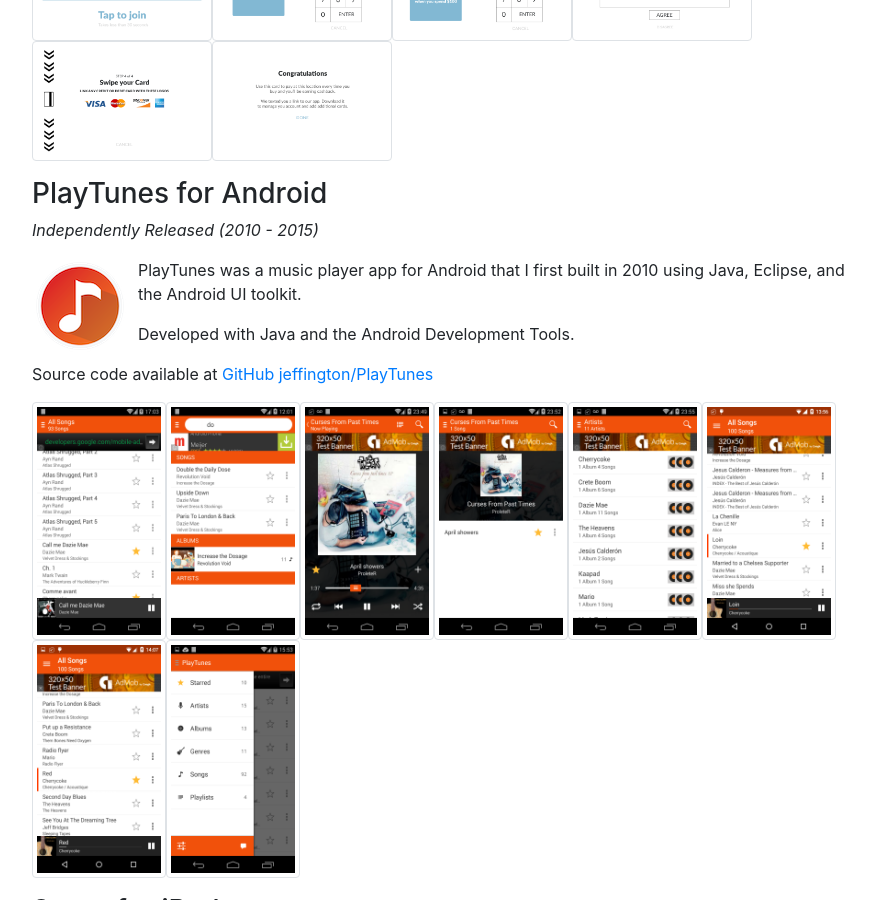
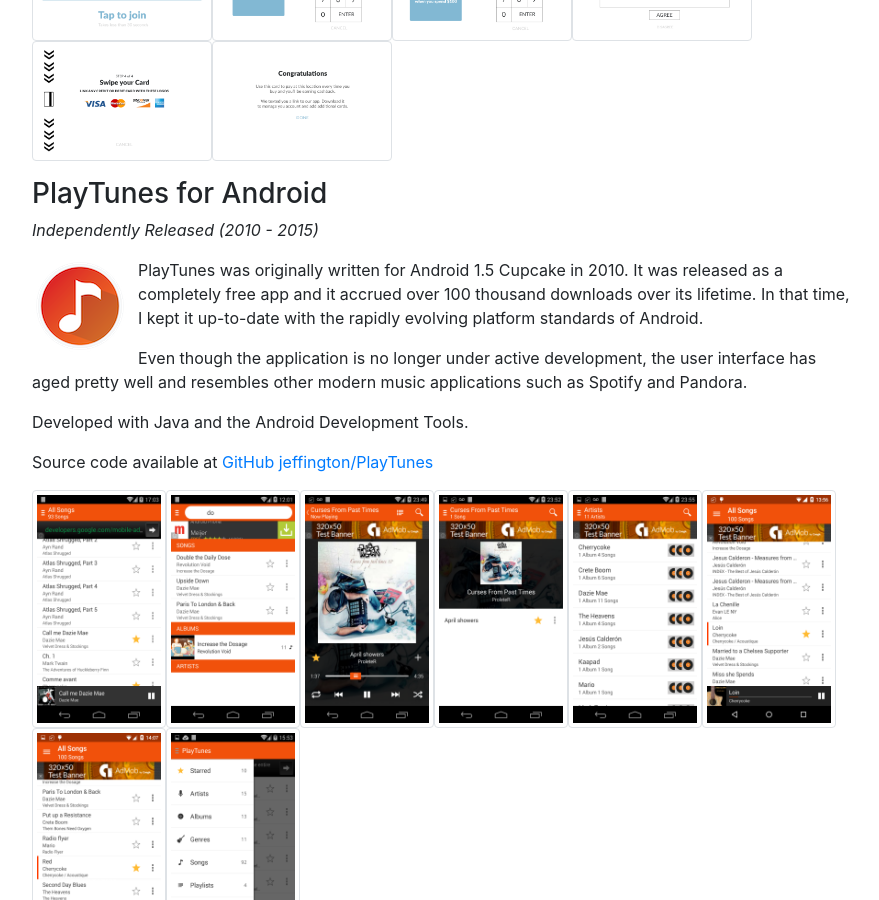
Before and after one commit to jeffington/jeffington.github.io, a Jekyll site: the page built from index.md, in a window 1280 px wide and 900 px high, scrolled down 2464 px. Shown: the whole window, without its empty margins (148-1027 px from the left). Built offline with Jekyll 4.4.1, drawn with Linux system fonts in a browser that asks for light colours; nearby versions of some CDN libraries; library files that are not in the unit come from our copies.

Commit message:
Filled out more of PlayTunes

```diff
--- a/index.md
+++ b/index.md
@@ -85,7 +85,9 @@ _Independently Released (2010 - 2015)_
 
 <img class="icon-img float-left" src="/assets/images/projects/playtunes/playtunes3-app-icon-96.png"/>
 
-PlayTunes was a music player app for Android that I first built in 2010 using Java, Eclipse, and the Android UI toolkit.
+PlayTunes was originally written for Android 1.5 Cupcake in 2010. It was released as a completely free app and it accrued over 100 thousand downloads over its lifetime. In that time, I kept it up-to-date with the rapidly evolving platform standards of Android.
+
+Even though the application is no longer under active development, the user interface has aged pretty well and resembles other modern music applications such as Spotify and Pandora.
 
 Developed with Java and the Android Development Tools.
 
```
